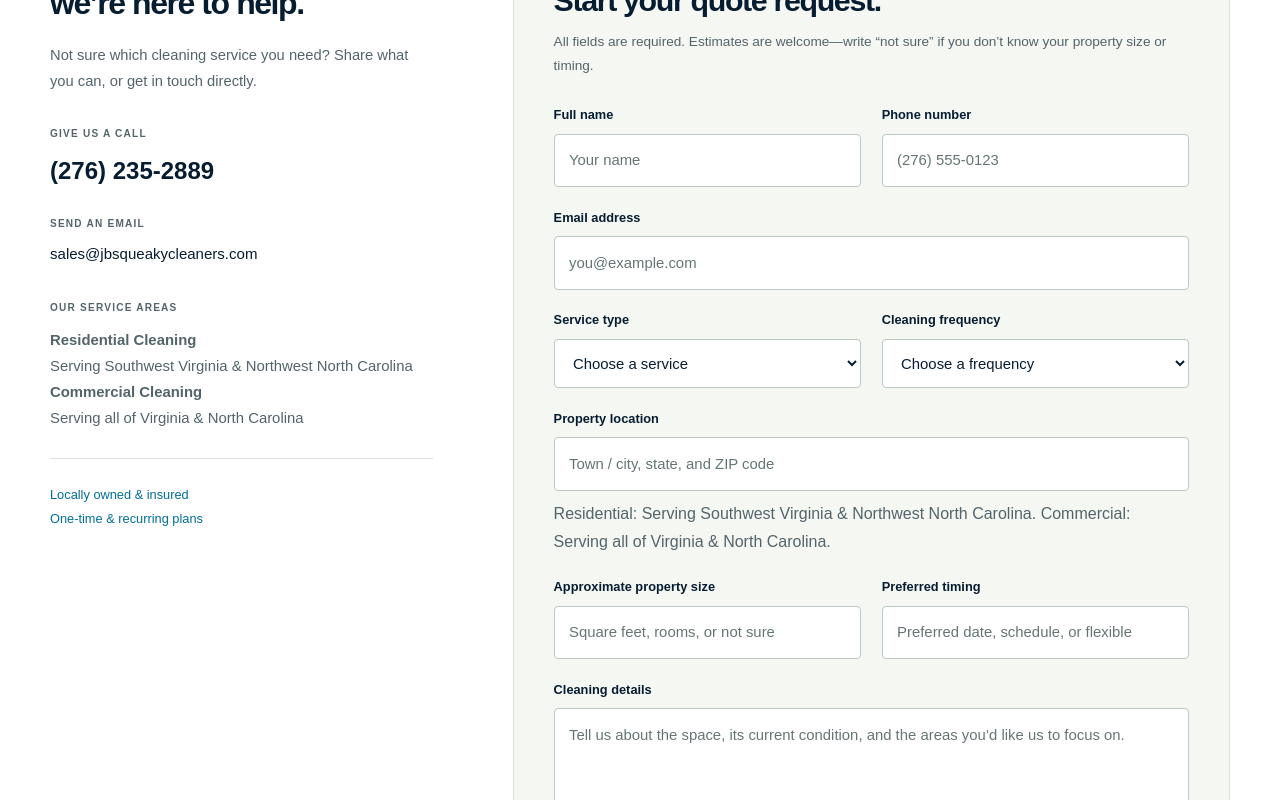
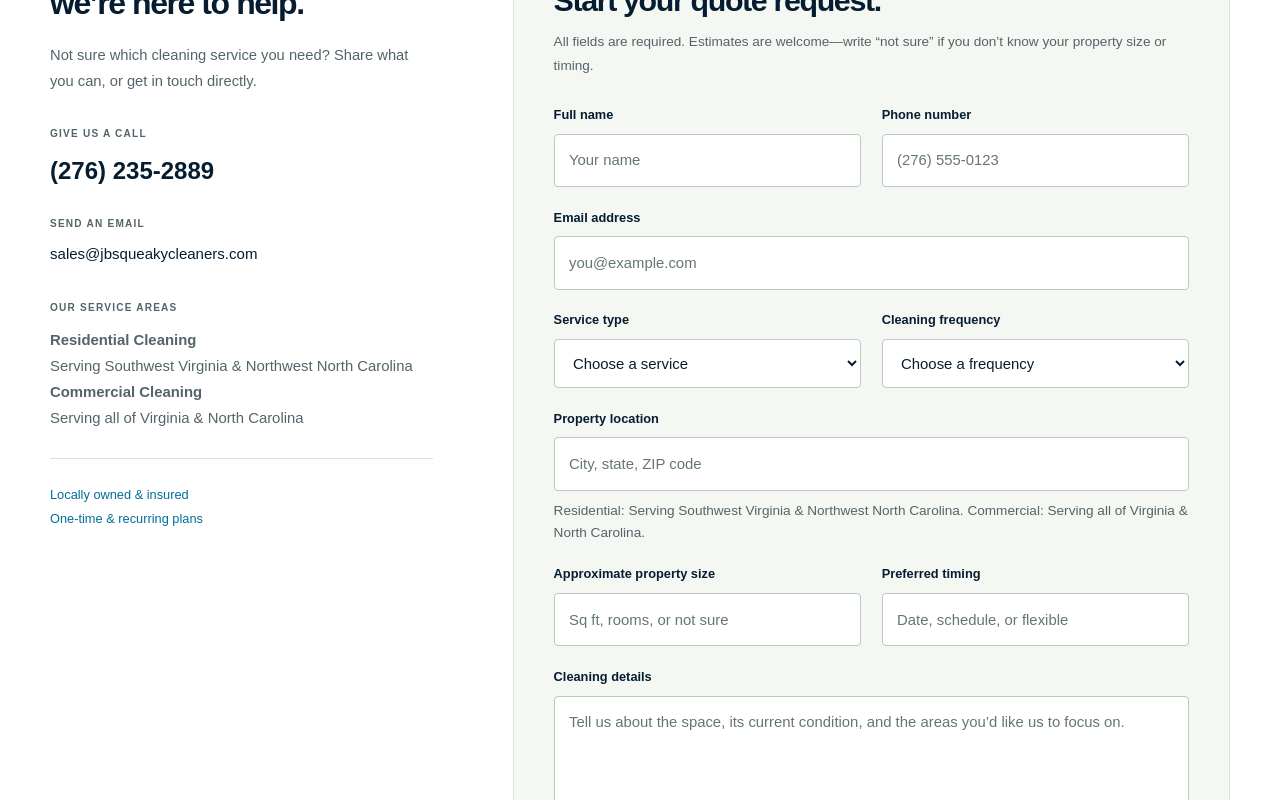
Before and after one commit to Laraviere/jb-squeaky-cleaners, a Next.js app: page /request-a-quote in a window 1280 px wide. Shown: the part 660-1460 px from the top of the page. Built offline with nearby package versions, Linux system fonts and the light colour scheme; no server answers.

Commit message:
Improve customer quote experience and mobile responsiveness

```diff
--- a/app/globals.css
+++ b/app/globals.css
@@ -191,8 +191,9 @@ h3 { font-size: 1.4rem; line-height: 1.3; letter-spacing: -.025em; font-weight:
 .gallery-grid .photo { aspect-ratio: 3 / 4; object-fit: contain; }
 .gallery-grid figcaption { padding: 1.1rem; font-size: .8rem; color: var(--ink); }
 .crew-gallery { max-width: 850px; }
-.quote-layout { display: grid; grid-template-columns: .8fr 1.5fr; gap: 5rem; align-items: start; }
-.quote-sidebar { padding-top: .5rem; }
+.quote-layout { display: grid; grid-template-columns: .8fr 1.5fr; grid-template-areas: "contact form"; gap: 5rem; align-items: start; }
+.quote-primary { grid-area: form; min-width: 0; }
+.quote-sidebar { grid-area: contact; padding-top: .5rem; }
 .quote-sidebar h2 { font-size: 2rem; margin: 0 0 1.3rem; }
 .quote-sidebar > p { font-size: .92rem; margin: 0 0 2rem; }
 .contact-block { margin-block: 1.7rem; }
@@ -214,6 +215,7 @@ h3 { font-size: 1.4rem; line-height: 1.3; letter-spacing: -.025em; font-weight:
 .field { min-width: 0; display: flex; flex-direction: column; gap: .6rem; }
 .field-full { grid-column: 1 / -1; }
 .field label { font-size: .8rem; font-weight: 700; color: var(--navy); }
+.field > p { margin: 0; font-size: .85rem; line-height: 1.6; }
 .field input, .field select, .field textarea { width: 100%; min-width: 0; border: 1px solid #bac9c4; background: white; border-radius: 4px; padding: .9rem; color: var(--navy); font-size: .93rem; min-height: 48px; }
 .field textarea { resize: vertical; line-height: 1.6; }
 .field input::placeholder, .field textarea::placeholder { color: #657575; opacity: 1; }
@@ -262,7 +264,13 @@ h3 { font-size: 1.4rem; line-height: 1.3; letter-spacing: -.025em; font-weight:
   .hero-actions { gap: 1rem; }
   .section-heading > p { max-width: 310px; }
   .gallery-grid { grid-template-columns: 1fr 1fr; }
-  .quote-layout { grid-template-columns: 1fr; gap: 2.5rem; }
+  .quote-page .page-intro { padding-block: 2rem; }
+  .quote-page .page-intro h1 { font-size: clamp(2rem, 5vw, 3rem); margin-bottom: 1rem; }
+  .quote-page .quote-section { padding-block: 2rem 3.5rem; }
+  .quote-layout { grid-template-columns: 1fr; grid-template-areas: "form" "contact"; gap: 2.5rem; }
+  .field label { font-size: .875rem; }
+  .field input, .field select, .field textarea { font-size: 1rem; min-height: 52px; }
+  .quote-form { scroll-margin-top: 110px; }
   .quote-sidebar { max-width: 600px; }
   .quote-sidebar .contact-block { display: inline-block; margin-right: 2rem; vertical-align: top; }
   .quote-sidebar .sidebar-note { margin-top: 1rem; }
@@ -286,9 +294,9 @@ h3 { font-size: 1.4rem; line-height: 1.3; letter-spacing: -.025em; font-weight:
   .section-heading { display: block; margin-bottom: 2rem; }
   .section-heading > p, .section-heading > a { max-width: 100%; margin-top: 1.25rem; }
   .service-cards { grid-template-columns: 1fr; gap: 1.5rem; }
-  .service-card { grid-template-columns: .8fr 1fr; }
-  .card-photo .photo { height: 100%; object-fit: cover; }
-  .commercial-art { padding: 1.2rem; }
+  .service-card { grid-template-columns: 1fr; }
+  .card-photo .photo { height: clamp(220px, 55vw, 300px); object-fit: cover; }
+  .commercial-art { min-height: 180px; padding: 1.5rem; }
   .service-card-body { padding: 1.5rem; }
   .service-card h3 { font-size: 1.2rem; }
   .detail-grid.reverse .detail-photo { order: 0; }
@@ -319,6 +327,10 @@ h3 { font-size: 1.4rem; line-height: 1.3; letter-spacing: -.025em; font-weight:
   .comparison-grid figcaption { display: grid; gap: .65rem; padding: .9rem; font-size: .78rem; }
   .comparison-grid figcaption span { width: fit-content; }
   .quote-form { padding: 1.5rem; }
+  .form-grid { grid-template-columns: 1fr; }
+  .form-submit .button { width: 100%; }
+  .quote-page .page-intro { padding-block: 1.5rem; }
+  .quote-page .quote-section { padding-top: 1.5rem; }
   .quote-sidebar .contact-block { display: block; }
 }
 @media (max-width: 420px) {
@@ -328,19 +340,16 @@ h3 { font-size: 1.4rem; line-height: 1.3; letter-spacing: -.025em; font-weight:
   .hero-actions { align-items: flex-start; gap: .7rem; }
   .hero-actions .text-link { padding-inline: .25rem; }
   .eyebrow { font-size: .6rem; letter-spacing: .1em; }
-  .service-card { grid-template-columns: 1fr; }
-  .card-photo .photo { height: 240px; }
-  .commercial-art { min-height: 210px; padding: 1.5rem; }
   .gallery-grid, .comparison-grid { grid-template-columns: 1fr; }
   .comparison-grid .photo, .gallery-grid .photo { max-height: none; }
-  .form-grid { grid-template-columns: 1fr; }
-  .form-submit .button { width: 100%; }
   .quote-form { padding: 1.25rem; }
   .footer-grid { grid-template-columns: 1fr; }
   .footer-brand { grid-column: auto; }
 }
 @media (max-height: 500px) and (max-width: 900px) {
   .site-header { position: static; }
+  .site-nav.is-open { display: grid; grid-template-columns: repeat(3, minmax(0, 1fr)); gap: .25rem .75rem; }
+  .site-nav .button { margin-top: 0; }
 }
 @media (prefers-reduced-motion: reduce) {
   *, *::before, *::after { scroll-behavior: auto !important; transition: none !important; }
--- a/app/request-a-quote/page.tsx
+++ b/app/request-a-quote/page.tsx
@@ -10,5 +10,5 @@ export const metadata: Metadata = { title: "Request a Quote", description: `Requ
 export default async function RequestQuote() {
   await connection();
   const configured = !!getQuoteConfiguration();
-  return <><PageIntro eyebrow="Request a quote" title="Let’s talk about your space."><p>Tell us what needs cleaning. We’ll discuss the scope, timing, and a plan that fits your property.</p></PageIntro><section className="section quote-section"><div className="container quote-layout"><aside className="quote-sidebar"><span className="eyebrow"><span />A conversation starts here</span><h2>Home or business,<br />we’re here to help.</h2><p>Not sure which cleaning service you need? Share what you can, or get in touch directly.</p><div className="contact-block"><span>GIVE US A CALL</span><a href={business.phoneHref} className="quote-phone">{business.phone}</a></div><div className="contact-block"><span>SEND AN EMAIL</span><a href={`mailto:${business.email}`}>{business.email}</a></div><div className="contact-block"><span>OUR SERVICE AREAS</span><p><strong>Residential Cleaning</strong><br />{serviceAreas.residential}</p><p><strong>Commercial Cleaning</strong><br />{serviceAreas.commercial}</p></div><div className="sidebar-note">Locally owned & insured<br />One-time & recurring plans</div></aside><QuoteForm configured={configured} /></div></section></>;
+  return <div className="quote-page"><PageIntro eyebrow="Request a quote" title="Let’s talk about your space."><p>Tell us what needs cleaning. We’ll discuss the scope, timing, and a plan that fits your property.</p></PageIntro><section className="section quote-section"><div className="container quote-layout"><div className="quote-primary"><QuoteForm configured={configured} /></div><aside className="quote-sidebar"><span className="eyebrow"><span />A conversation starts here</span><h2>Home or business,<br />we’re here to help.</h2><p>Not sure which cleaning service you need? Share what you can, or get in touch directly.</p><div className="contact-block"><span>GIVE US A CALL</span><a href={business.phoneHref} className="quote-phone">{business.phone}</a></div><div className="contact-block"><span>SEND AN EMAIL</span><a href={`mailto:${business.email}`}>{business.email}</a></div><div className="contact-block"><span>OUR SERVICE AREAS</span><p><strong>Residential Cleaning</strong><br />{serviceAreas.residential}</p><p><strong>Commercial Cleaning</strong><br />{serviceAreas.commercial}</p></div><div className="sidebar-note">Locally owned & insured<br />One-time & recurring plans</div></aside></div></section></div>;
 }
--- a/components/header.tsx
+++ b/components/header.tsx
@@ -3,13 +3,26 @@
 import Image from "next/image";
 import Link from "next/link";
 import { usePathname } from "next/navigation";
-import { useState } from "react";
+import { useEffect, useRef, useState } from "react";
 import { business, navigation } from "@/lib/site";
 import { Icon } from "./icon";
 
 export function Header() {
   const pathname = usePathname();
   const [open, setOpen] = useState(false);
+  const menuToggle = useRef<HTMLButtonElement>(null);
+
+  useEffect(() => {
+    if (!open) return;
+    const handleKeyDown = (event: KeyboardEvent) => {
+      if (event.key !== "Escape") return;
+      event.preventDefault();
+      setOpen(false);
+      menuToggle.current?.focus();
+    };
+    document.addEventListener("keydown", handleKeyDown);
+    return () => document.removeEventListener("keydown", handleKeyDown);
+  }, [open]);
   return <>
     <div className="topbar"><div className="container topbar-inner"><span>{business.area}</span><a href={business.phoneHref}><Icon name="phone" />{business.phone}</a></div></div>
     <header className="site-header">
@@ -17,7 +30,7 @@ export function Header() {
         <Link href="/" className="logo-link" aria-label="JB Squeaky Cleaners home" onClick={() => setOpen(false)}>
           <Image src="/branding/jb-squeaky-header-logo.png" alt="JB Squeaky Cleaners LLC" width={1916} height={821} sizes="(max-width: 420px) 170px, (max-width: 900px) 180px, (max-width: 1100px) 200px, 220px" loading="eager" className="site-logo" />
         </Link>
-        <button className="menu-toggle" aria-controls="site-navigation" aria-expanded={open} onClick={() => setOpen(!open)}>
+        <button ref={menuToggle} className="menu-toggle" aria-controls="site-navigation" aria-expanded={open} onClick={() => setOpen(!open)}>
           <span>{open ? "Close" : "Menu"}</span><span className="menu-lines" aria-hidden="true">{open ? "×" : "☰"}</span>
         </button>
         <nav id="site-navigation" aria-label="Main navigation" className={`site-nav${open ? " is-open" : ""}`}>
--- a/components/quote-form.tsx
+++ b/components/quote-form.tsx
@@ -26,9 +26,9 @@ export function QuoteForm({ configured }: { configured: boolean }) {
       <div className="field field-full"><label htmlFor="email">Email address</label><input {...fieldProps("email")} type="email" autoComplete="email" maxLength={254} placeholder="you@example.com" />{error("email")}</div>
       <div className="field"><label htmlFor="service_type">Service type</label><select {...fieldProps("service_type")}><option value="">Choose a service</option>{serviceTypes.map(x=><option key={x}>{x}</option>)}</select>{error("service_type")}</div>
       <div className="field"><label htmlFor="frequency">Cleaning frequency</label><select {...fieldProps("frequency")}><option value="">Choose a frequency</option>{frequencies.map(x=><option key={x}>{x}</option>)}</select>{error("frequency")}</div>
-      <div className="field field-full"><label htmlFor="location">Property location</label><input {...fieldProps("location")} maxLength={200} placeholder="Town / city, state, and ZIP code" aria-describedby={state.errors?.location ? "location-area-note location-error" : "location-area-note"} /><p id="location-area-note">Residential: {serviceAreas.residential}. Commercial: {serviceAreas.commercial}.</p>{error("location")}</div>
-      <div className="field"><label htmlFor="property_size">Approximate property size</label><input {...fieldProps("property_size")} maxLength={100} placeholder="Square feet, rooms, or not sure" />{error("property_size")}</div>
-      <div className="field"><label htmlFor="preferred_timing">Preferred timing</label><input {...fieldProps("preferred_timing")} maxLength={200} placeholder="Preferred date, schedule, or flexible" />{error("preferred_timing")}</div>
+      <div className="field field-full"><label htmlFor="location">Property location</label><input {...fieldProps("location")} maxLength={200} placeholder="City, state, ZIP code" aria-describedby={state.errors?.location ? "location-area-note location-error" : "location-area-note"} /><p id="location-area-note">Residential: {serviceAreas.residential}. Commercial: {serviceAreas.commercial}.</p>{error("location")}</div>
+      <div className="field"><label htmlFor="property_size">Approximate property size</label><input {...fieldProps("property_size")} maxLength={100} placeholder="Sq ft, rooms, or not sure" />{error("property_size")}</div>
+      <div className="field"><label htmlFor="preferred_timing">Preferred timing</label><input {...fieldProps("preferred_timing")} maxLength={200} placeholder="Date, schedule, or flexible" />{error("preferred_timing")}</div>
       <div className="field field-full"><label htmlFor="details">Cleaning details</label><textarea {...fieldProps("details")} rows={5} maxLength={4000} placeholder="Tell us about the space, its current condition, and the areas you’d like us to focus on." />{error("details")}</div>
       <div className="honeypot" aria-hidden="true"><label htmlFor="website">Leave this field empty</label><input id="website" name="website" tabIndex={-1} autoComplete="off" /></div>
     </div></fieldset>
```
